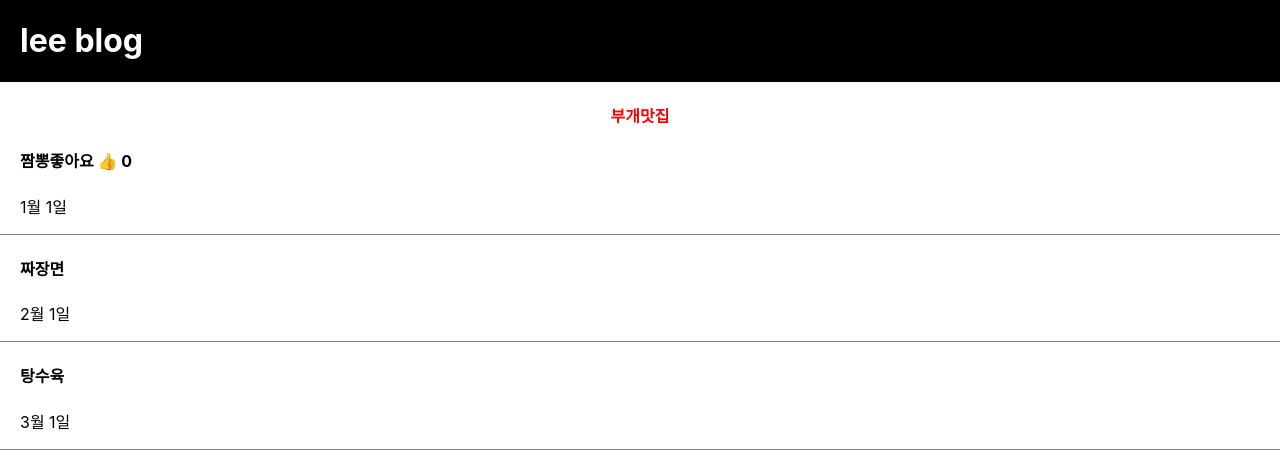
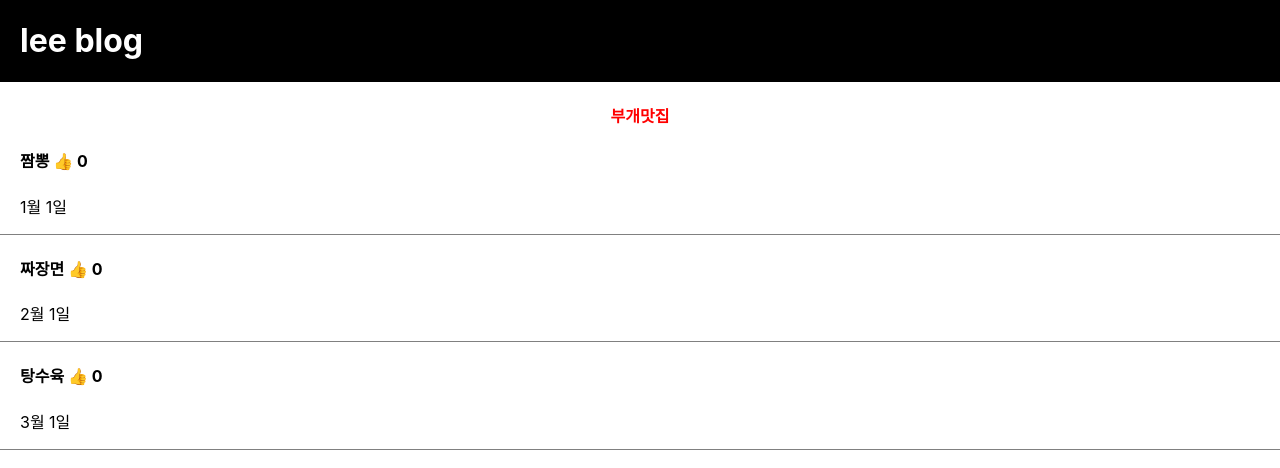
Before and after one commit to leejiwan/repository, a React (Create React App) app in the folder react/blog/: page / in a window 1280 px wide. Shown: the top 468 px of the page. Built offline with nearby package versions, Linux system fonts and the light colour scheme.

Commit message:
Update App.js

```diff
--- a/react/blog/src/App.js
+++ b/react/blog/src/App.js
@@ -22,7 +22,8 @@ function App() {
   //변수가 변경이 되면 html에 자동으로 변경이 안됨
   //state쓰던 html은 자동 재렌더링이 됨
   let [글제목, b] = useState(['짬뽕','짜장면','탕수육']); //[?,?] 이런구조 ['남자 코트 추천', 함수]
-
+  //state 변경 html 재렌더링
+  let [좋아요, update] = useState(0);
 
   return (
     <div className="App">
@@ -31,15 +32,15 @@ function App() {
       </div>
       <h4 style={{color : 'red'}}>{title}</h4>
       <div className="list">
-        <h4>{글제목[0]}<span>좋아요 👍 </span> 0 </h4>
+        <h4>{글제목[0]}<span onClick={()=> update(좋아요+1)}> 👍 </span> {좋아요} </h4>
         <p>1월 1일</p>
       </div>
       <div className="list">
-        <h4>{글제목[1]}</h4>
+        <h4>{글제목[1]}<span onClick={()=> update(좋아요+1)}> 👍 </span> {좋아요} </h4>
         <p>2월 1일</p>
       </div>
       <div className="list">
-        <h4>{글제목[2]}</h4>
+        <h4>{글제목[2]}<span onClick={()=> update(좋아요+1)}> 👍 </span> {좋아요} </h4>
         <p>3월 1일</p>
       </div>
     </div>
```
